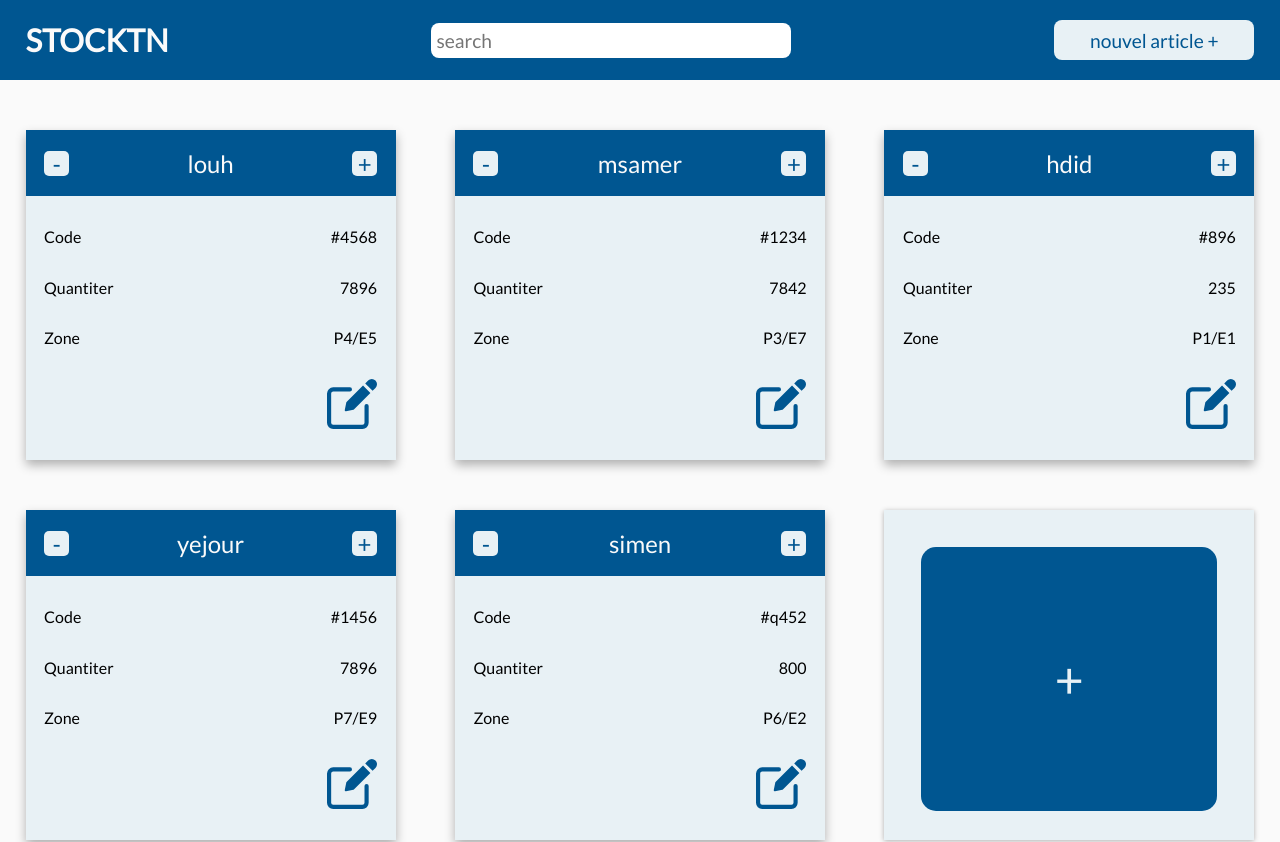
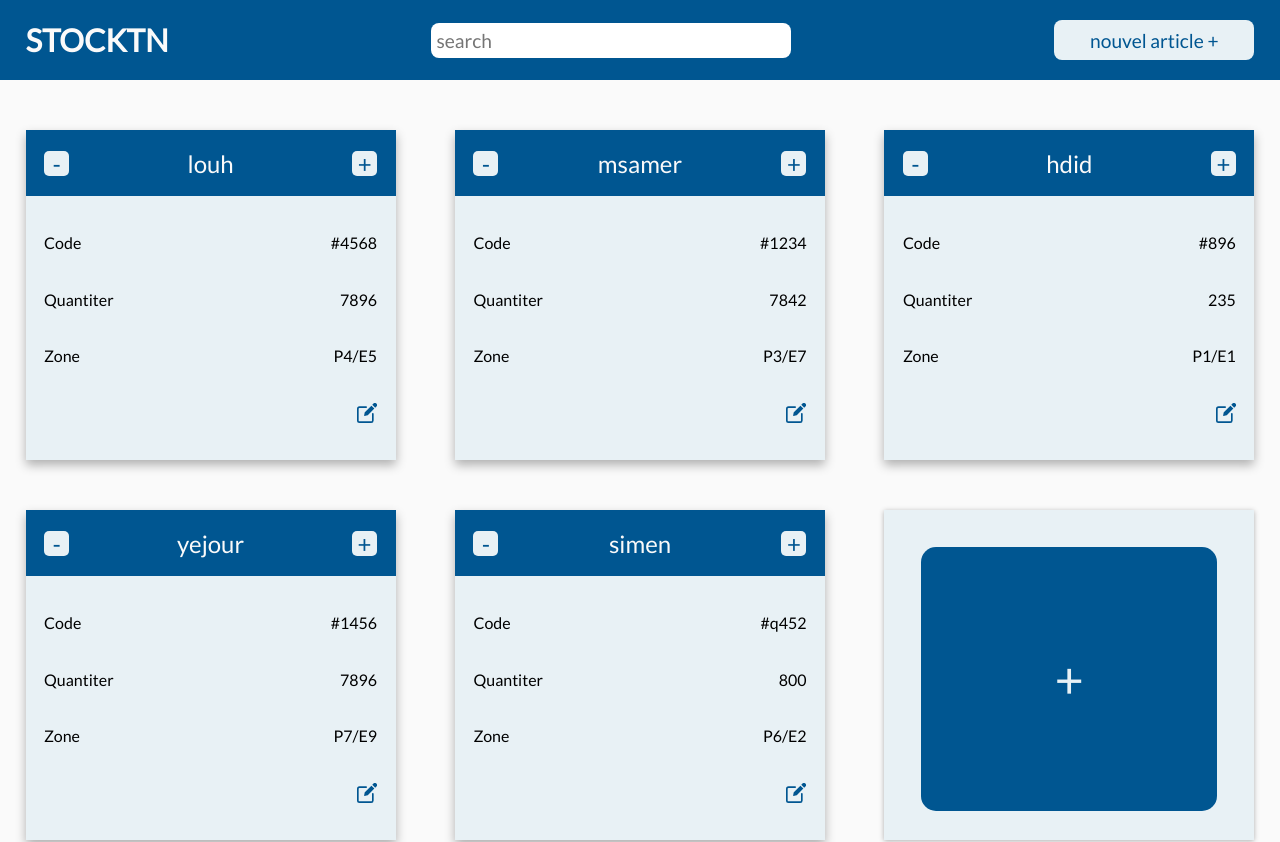
Before and after one commit to ayoub-jouini/stock-app, a React (Create React App) app: page / in a window 1280 px wide. Shown: the top 842 px of the page. Built offline with nearby package versions, Linux system fonts and the light colour scheme.

Commit message:
edit-btn

```diff
--- a/src/components/details-body/detailsBody.css
+++ b/src/components/details-body/detailsBody.css
@@ -9,7 +9,7 @@
     font-weight: bold;
     font-size: 2.5rem;
 }
-.edit-icon img {
+.edit-icon-d img {
     width: 50px;
     height: 50px;
 }
--- a/src/components/details-body/detailsBody.js
+++ b/src/components/details-body/detailsBody.js
@@ -15,7 +15,7 @@ const DetailsBody = ({ name, code, qte, zone }) => {
                 <div className="name">
                     {name}
                 </div>
-                <div className="edit-icon">
+                <div className="edit-icon-d">
                     <img alt="edit-btn" src="/asset/edit.svg" />
                 </div>
             </div>
```
